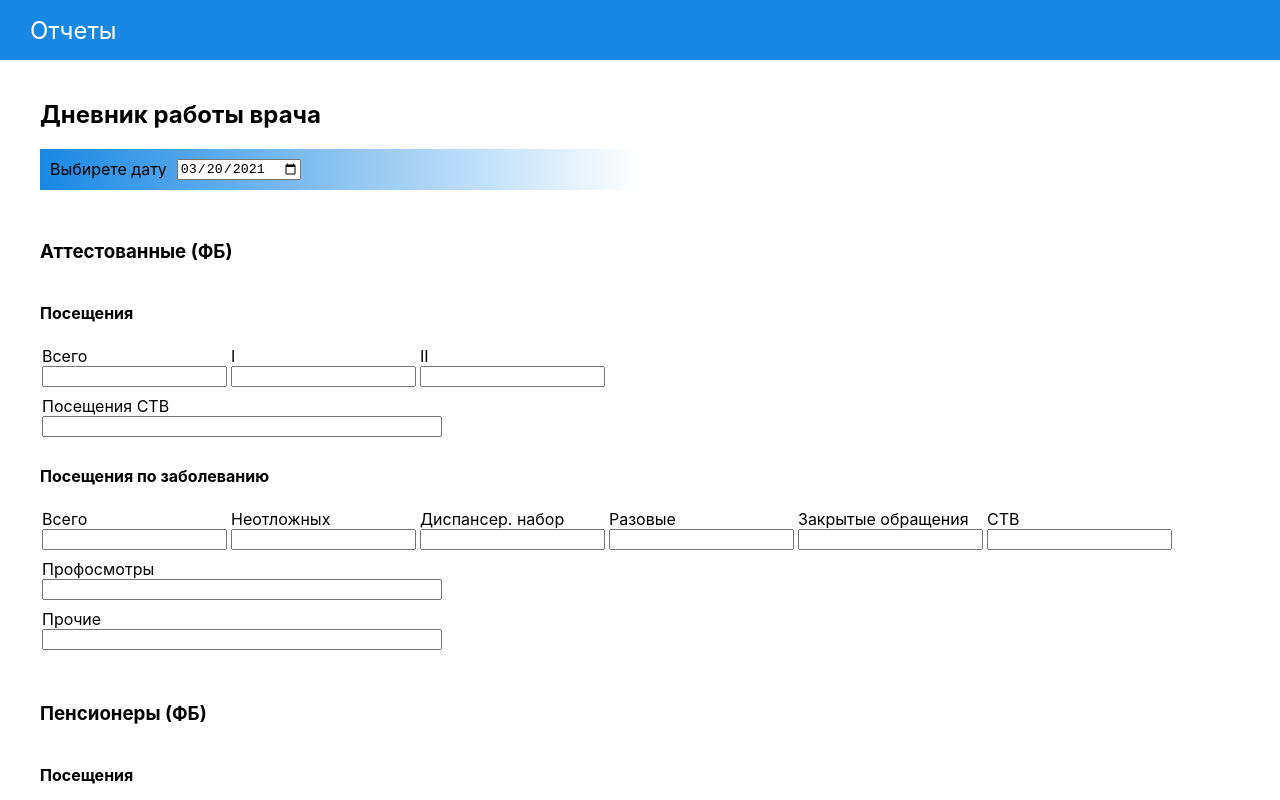
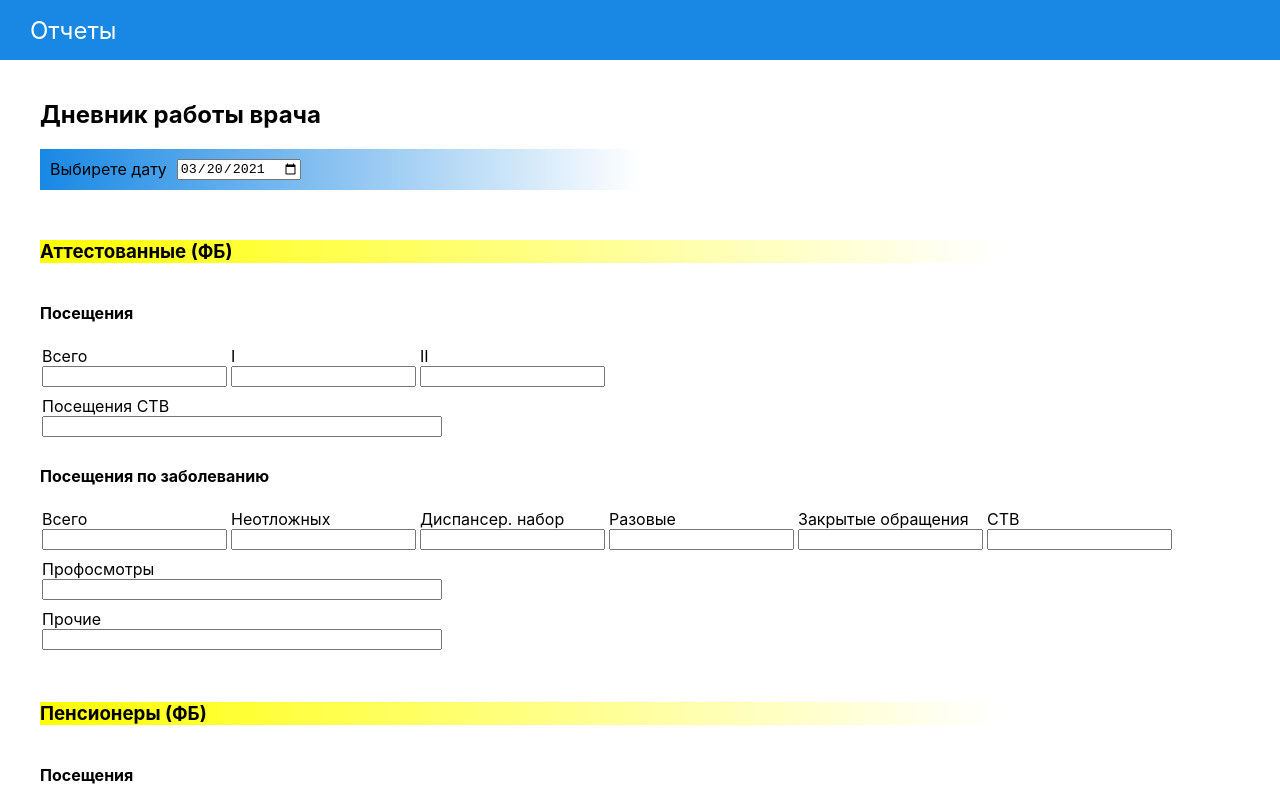
Before and after one commit to WonderLuc/report-app, a React (Create React App) app: page /doctor-dairy in a window 1280 px wide. Shown: the top 800 px of the page. Built offline with nearby package versions, Linux system fonts and the light colour scheme.

Commit message:
style: highlights for headings

```diff
--- a/src/DoctorDairy/DoctorDairy.css
+++ b/src/DoctorDairy/DoctorDairy.css
@@ -11,6 +11,7 @@ form{
 
 section h3{
   margin-top: 50px;
+  background: linear-gradient(90deg, yellow , transparent 80%);
 }
 
 .buttons-wrapper{
```
